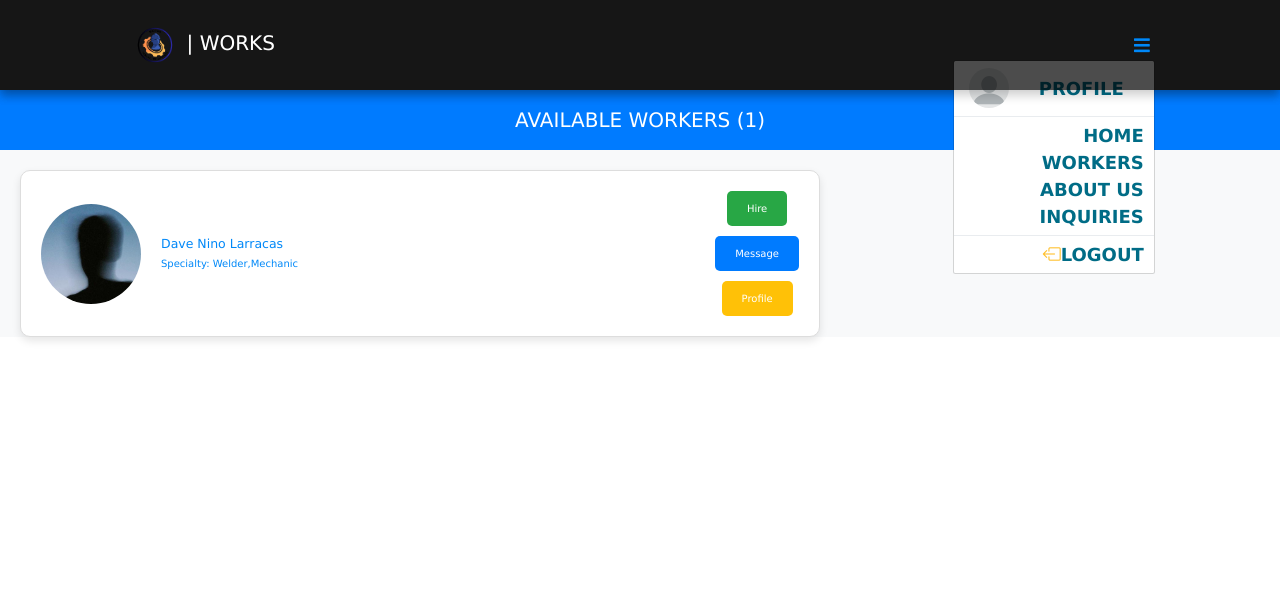
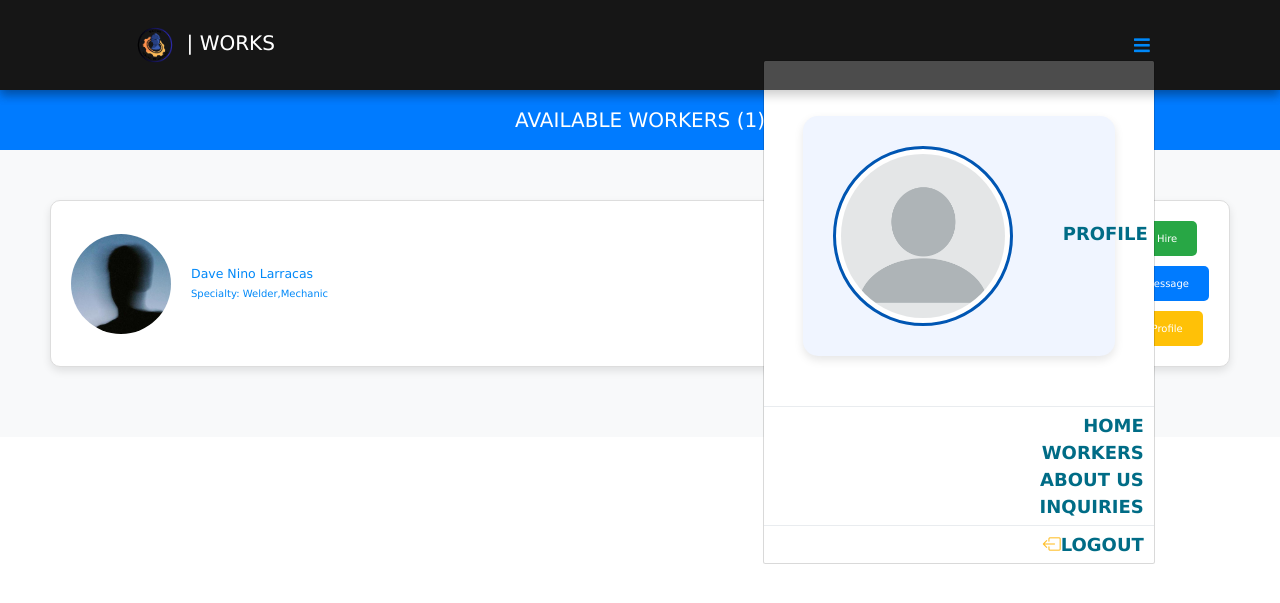
Before and after one commit to Hakuu69/Works, a PHP site: the page made by !EMPLOYER/source/workerlist.php in a window 1280 px wide, after a click that opens the changed part. Shown: the top 603 px of the page. Run offline with PHP 8.4, Linux system fonts and the light colour scheme; data comes from the database, SQL or seed files in the repository.

Commit message:
list and profile desinged

```diff
--- a/!EMPLOYER/source/index.css
+++ b/!EMPLOYER/source/index.css
@@ -425,25 +425,66 @@
 .profile-section {
     display: flex;
     align-items: center;
-}
+    justify-content: flex-start;
+    width: 80%;
+    max-width: 1000px;
+    margin: 50px auto;
+    background: #f0f5ff; /* Light pastel blue (soft and professional) */
+    padding: 30px;
+    border-radius: 15px;
+    box-shadow: 0 4px 10px rgba(0, 0, 0, 0.1);
+    gap: 30px;
+  }
 
-.profile-photo {
-    width: 40px; /* Set the width of the profile photo */
-    height: 40px; /* Set the height of the profile photo */
-    border-radius: 50%; /* Make it circular */
-    margin-right: 10px; /* Add some margin to the right */
-}
+  /* Profile Image */
+  .profile-section img {
+    width: 180px;
+    height: 180px;
+    border-radius: 50%;
+    object-fit: cover;
+    border: 3px solid #0056b3;
+    background: white; /* White behind image */
+    padding: 5px; /* Adds spacing around image */
+  }
 
-/* PROFILE SECTION*/
-.profile-background{
-    color: #00c0fa;
-    background-color: #79e0ff;
-}
+  /* Worker Info */
+  .profile-section h4 {
+    font-size: 26px;
+    font-weight: bold;
+    color: #0056b3;
+    margin-bottom: 10px;
+  }
 
-.profile-header{
-    text-align: center;
+  .profile-section a {
+    display: block;
+    font-size: 18px;
+    color: #333; /* Dark gray for better contrast */
+    margin-bottom: 5px;
+    text-decoration: none;
+  }
+
+  .profile-section a strong {
     font-weight: bold;
-}
+  }
+
+  /* Hire Button */
+  .hire-button {
+    display: inline-block;
+    margin-top: 15px;
+    padding: 12px 24px;
+    background: #98be9a;
+    color: rgb(0, 0, 0);
+    font-size: 18px;
+    font-weight: bold;
+    border-radius: 8px;
+    transition: 0.3s ease;
+    text-decoration: none;
+  }
+
+  .hire-button:hover {
+    background: #e3effc;
+  }
+
 
 /* WORKER SECTION */
 .worker-section {
@@ -460,9 +501,9 @@
     font-size: 20px;
 }
 .worker-container {
+    justify-self: center
     width: 100%;
-    max-width: 800px;
-    margin: 20px;
+    padding: 50px;
 }
 .worker-card {
     display: flex;
@@ -531,7 +572,7 @@
         position:absolute;
         top:100%; left:0; right:0;
         background:#eeeeee;
-        border-top: .1rem solid rgba(0,0,0,.1);
+        border-top: .1rem solid rgba(255, 188, 44, 0.1);
         clip-path: polygon(0 0, 100% 0, 100% 0, 0 0);
     }
     header #toggler:checked ~ .navbar{
@@ -566,3 +607,5 @@
         font-size: 3rem;
     }
 }
+
+/*worker profile */
--- a/!EMPLOYER/source/workerHire.php
+++ b/!EMPLOYER/source/workerHire.php
@@ -174,7 +174,7 @@
     <a>Specialty: <?php echo $worker['specialty']; ?></a>
     <a>Email: <?php echo $worker['email']; ?></a>
     <a>Contact: <?php echo $worker['contact']; ?></a>
-    <a>Resume: <a href="../../!SIGNUP/uploads/<?php echo $worker['resume']; ?>" target="_blank">View Resume</a></a>
+
     <a>Hired Status: <?php echo $worker['isHired'] ? 'Hired' : 'Not Hired'; ?></a>
 </div>
 
--- a/!EMPLOYER/source/workerProfile.php
+++ b/!EMPLOYER/source/workerProfile.php
@@ -94,6 +94,8 @@
                   <div class="dropdown-divider"></div>
                   <!-- Other navigation items -->
                   <a class="dropdown-item" href="../../!EMPLOYER/source/homeEmployer.php">HOME</a>
+
+
                   <a class="dropdown-item" href="../../!EMPLOYER/source/workerlist.php">WORKERS</a>
                   <a class="dropdown-item" href="../../!EMPLOYER/communication/messaging.php">MESSAGES</a>
                   <a class="dropdown-item" href="../../!EMPLOYER/source/homeEmployer.php#about">ABOUT US</a>
@@ -112,7 +114,7 @@
 <!-- Profile section -->
 <br><br><br><br><br><br>
 <div class="profile-section">
-    <img src="../../!SIGNUP/uploads/<?php echo $worker['profimg']; ?>" alt="Profile Photo">
+    <img src="../../!SIGNUP/uploads/<?php echo $worker['profimg']; ?>" alt="Profile Photo" >
     <h4><?php echo $worker['firstname'] . ' ' . $worker['middlename'] . ' ' . $worker['lastname']; ?></h4>
     <a>Specialty: <?php echo $worker['specialty']; ?></a>
     <a>Email: <?php echo $worker['email']; ?></a>
```
